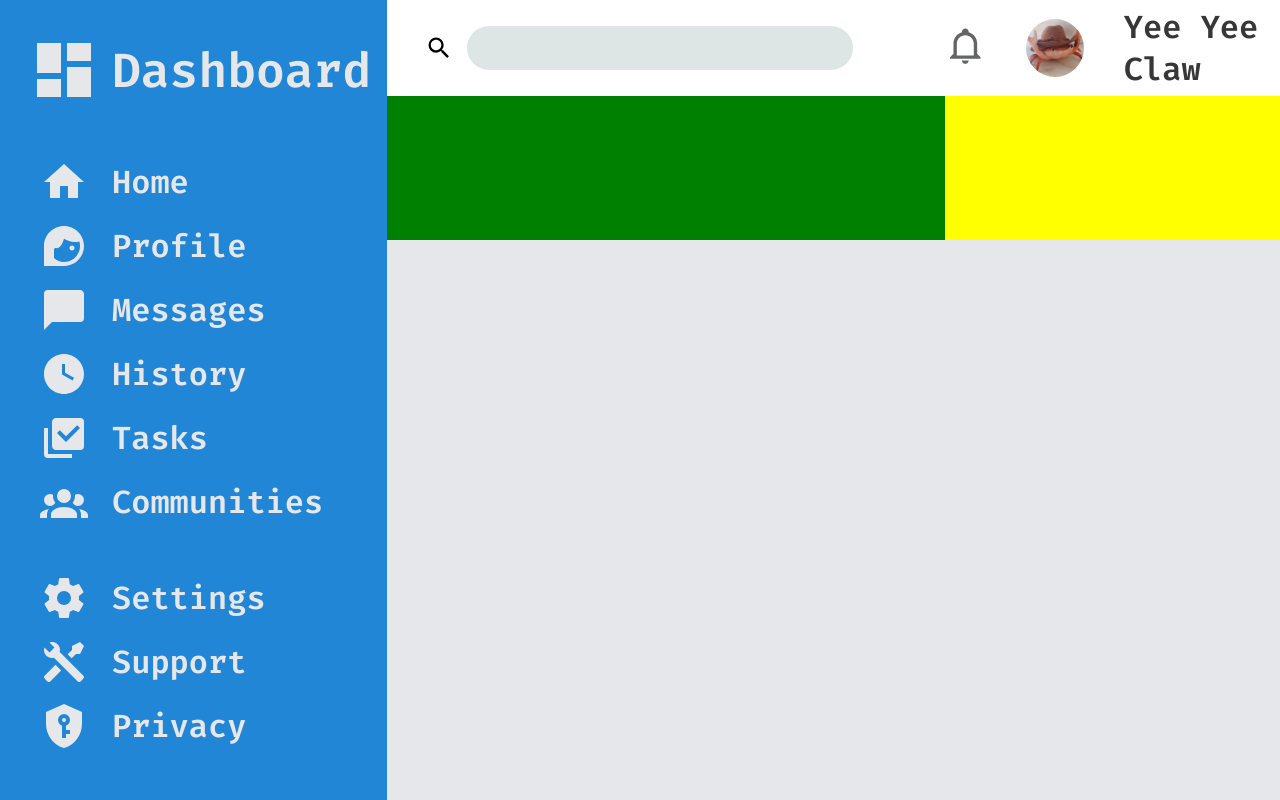
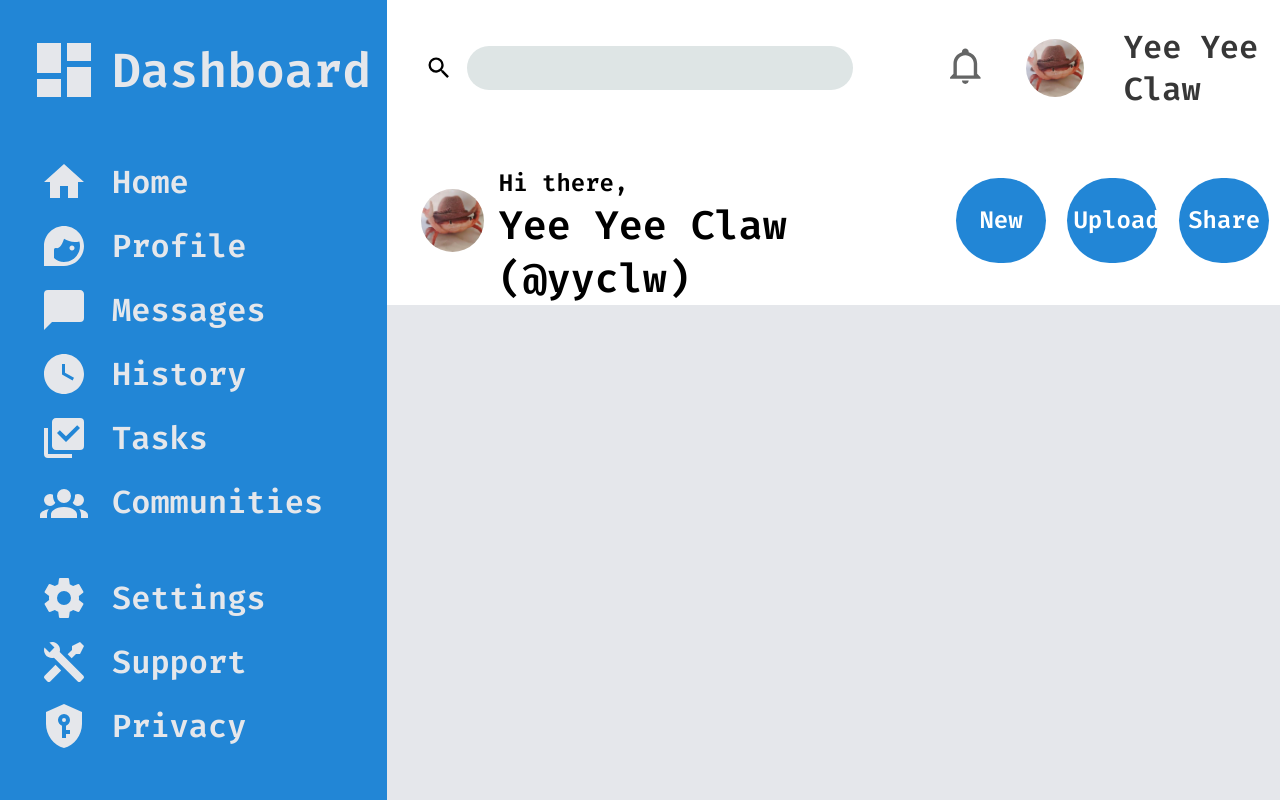
Before and after one commit to Aedevrez/Basic-Dashboard, a plain HTML site: page index.html in a window 1280 px wide. Drawn offline with Linux system fonts and the light colour scheme.

Commit message:
Finalize headbar

```diff
--- a/index.html
+++ b/index.html
@@ -38,8 +38,18 @@
             <div class="profile-pic"></div>
             <div class="username">Yee Yee Claw</div>
         </div>
-        <div class="account-greet" style="background-color: green;"></div>
-        <div class="util-buttons" style="background-color: yellow;"></div>
+        <div class="account-greet">
+            <div class="user-pp-container">
+                <div class="user-pp"></div>
+            </div>
+            <p class="greet-text">Hi there,</p>
+            <p class="user-info">Yee Yee Claw (@yyclw)</p>
+        </div>
+        <div class="util-buttons">
+            <button class="new-button">New</button>
+            <button class="upload-button">Upload</button>
+            <button class="share">Share</button>
+        </div>
     </header>
 
     <main></main>
--- a/styles.css
+++ b/styles.css
@@ -32,7 +32,7 @@ header {
     grid-column: 2 / 3;
     display: grid;
     grid-template-columns: 5fr 3fr;
-    grid-template-rows: 2fr 3fr;
+    grid-template-rows: 4fr 5fr;
 }
 
 main {
@@ -96,7 +96,7 @@ path { fill: currentColor; }
 }
 
 .searchbar form button {
-    width: min(3em, 80%);
+    width: min(3em, 100%);
     aspect-ratio: 1;
     display: flex;
     align-items: center;
@@ -141,9 +141,62 @@ path { fill: currentColor; }
 .account-greet {
     grid-row: 2 / 3;
     grid-column: 1 / 2;
+    display: grid;
+    grid-template-columns: 3fr 8fr 1fr 48fr;
+    grid-template-rows: 3fr 5fr;
 }
 
 .util-buttons {
     grid-row: 2 / 3;
     grid-column: 2 / 3;
+    display: flex;
+    justify-content: space-around;
+    align-items: center;
 }
+
+.user-pp-container{
+    grid-row: 1 / 3;
+    grid-column: 2 / 3;
+    display: flex;
+    align-items: center;
+    justify-content: center;
+}
+
+.greet-text{
+    grid-row: 1 / 2;
+    grid-column: 4 / 5;
+    margin: 0px;
+    font-size: 1.5em;
+    display: flex;
+    align-items: end;
+}
+
+.user-info{
+    grid-row: 2 / 3;
+    grid-column: 4 / 5;
+    margin: 0px;
+    font-size: 2.5em;
+    display: flex;
+    align-items: baseline;
+}
+
+.user-pp {
+    background-image: url(images/profile-pic.png);
+    background-position: center;
+    background-size: contain;
+    border-radius: 50%;
+    width: 85%;
+    aspect-ratio: 1 / 1;
+}
+
+.util-buttons button {
+    width: 27%;
+    height: 50%;
+    border-radius: 2em;
+    font-size: 1.5em;
+    color: #ffffff;
+    font-family: "Fira Code", monospace;
+    font-weight: 600;
+    border-width: 0px;
+    background-color: #2286d6;
+}
```
